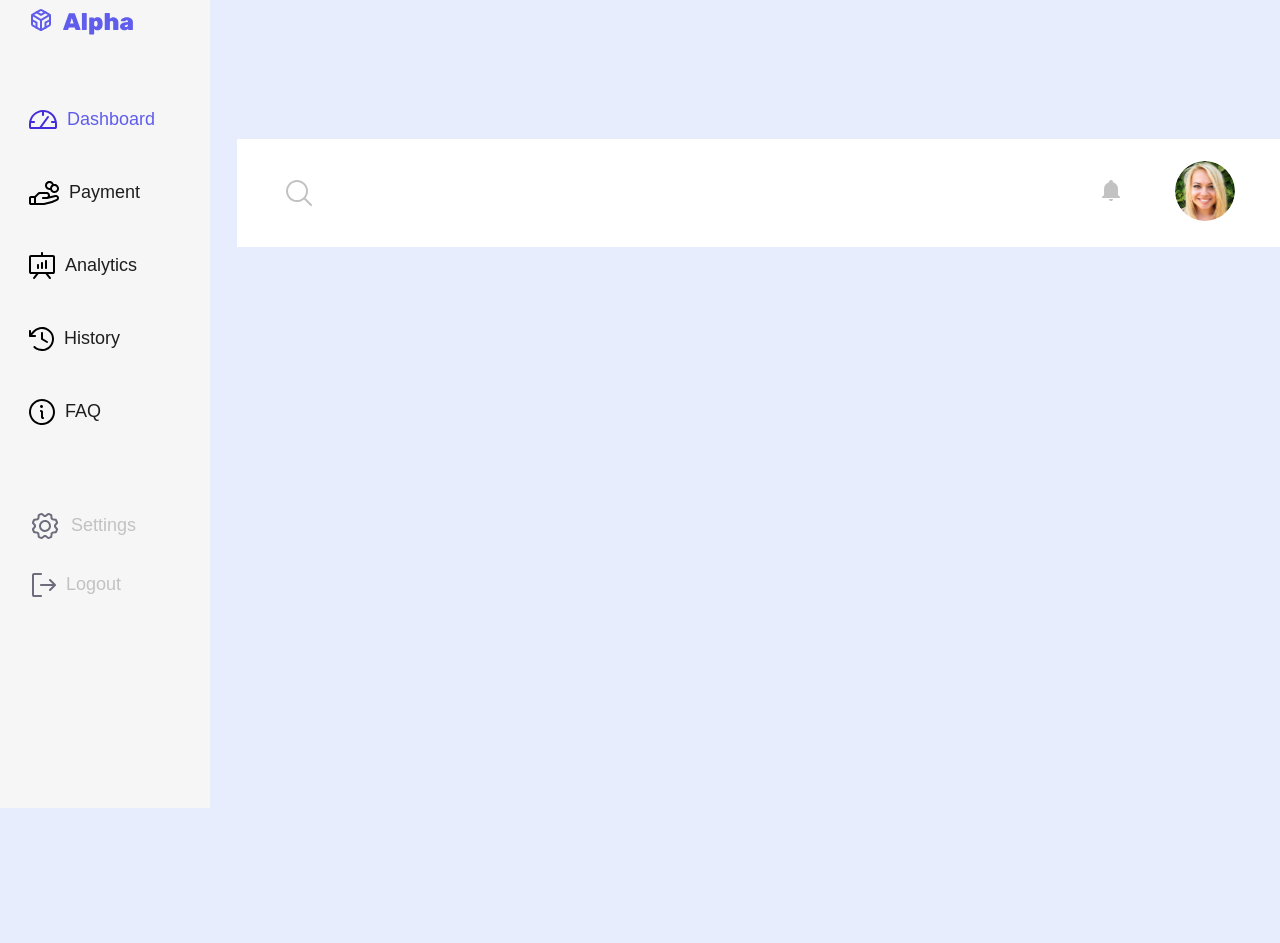
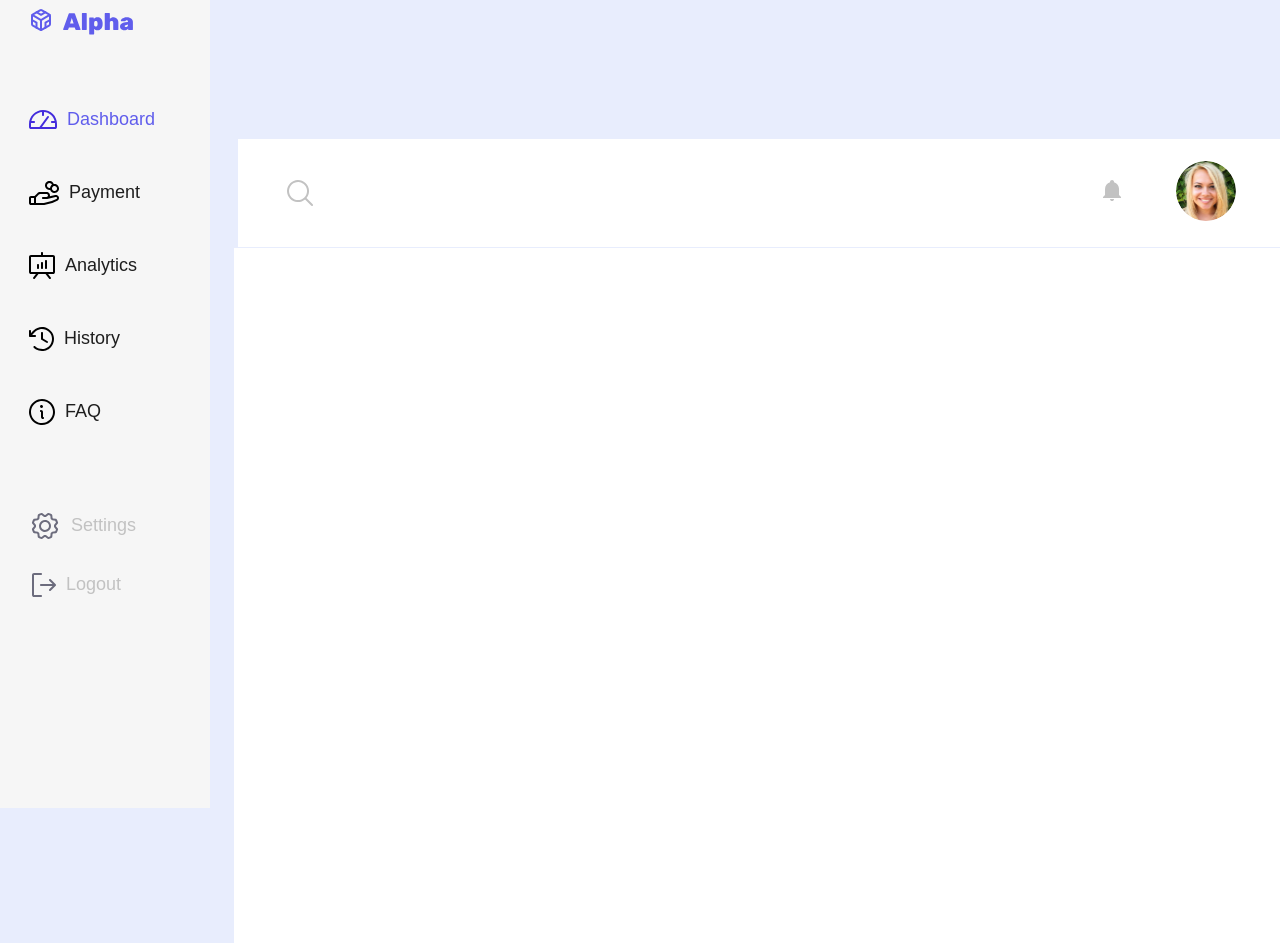
Before and after one commit to Bless12Ahadjie/alpha-main, a React (Create React App) app in the folder pfa/: page / in a window 1280 px wide. Before the commit the page ends 808 px from the top, so only its background shows below. Built offline with nearby package versions, Linux system fonts and the light colour scheme.

Commit message:
Dashboard -left side

```diff
--- a/pfa/public/index.html
+++ b/pfa/public/index.html
@@ -24,7 +24,7 @@
       work correctly both with client-side routing and a non-root public URL.
       Learn how to configure a non-root public URL by running `npm run build`.
     -->
-    <title>React App</title>
+    <title>Alpha</title>
   </head>
   <body>
     <noscript>You need to enable JavaScript to run this app.</noscript>
--- a/pfa/src/App.js
+++ b/pfa/src/App.js
@@ -1,5 +1,4 @@
 import {Routes, Route } from 'react-router-dom';
-import Button from './atoms/Button';
 import SignUp from './Templates/Sign Up/SignUp';
 import Signin from './Templates/SignIn/Signin';
 import Dashboard from './Templates/Dashboard/Dashboard';
--- a/pfa/src/Templates/Dashboard/Dashboard.jsx
+++ b/pfa/src/Templates/Dashboard/Dashboard.jsx
@@ -1,12 +1,14 @@
 import React from 'react'
 import Nav from '../../molecules/Nav';
 import Header from '../../molecules/Header';
+import Body from '../../molecules/Body';
 
 const Dashboard = () => {
   return (
     <div>
         <Nav/>
         <Header/>
+        <Body/>
 
 
     </div>
--- /dev/null
+++ b/pfa/src/css modules/Body.module.css
@@ -0,0 +1,9 @@
+.container{
+    background: #fff;
+    width: 81.7vw;
+    height: 86.9vh;
+    flex-shrink: 0;
+    position: relative;
+    float: right;
+    margin-top: -560.5px;
+}
--- a/pfa/src/css modules/Header.module.css
+++ b/pfa/src/css modules/Header.module.css
@@ -4,7 +4,7 @@
     align-items: center;
     gap: 54px;
     background: #FFF;
-    width: 73.8vw;
+    width: 73.78vw;
     position: relative;
     float: right;
     margin-top: -669px;
--- /dev/null
+++ b/pfa/src/molecules/Body.jsx
@@ -0,0 +1,13 @@
+import React from 'react';
+import styles from '../css modules/Body.module.css';
+
+
+const Body = () => {
+    return (
+        <div className={styles.container}>
+
+        </div>
+    );
+}
+
+export default Body;
```
Also changed, not shown: pfa/src/organisms/LeftDashboard.jsx (added, +11 -0 lines), 1 other file (tests, documents, lock files or other folders).
